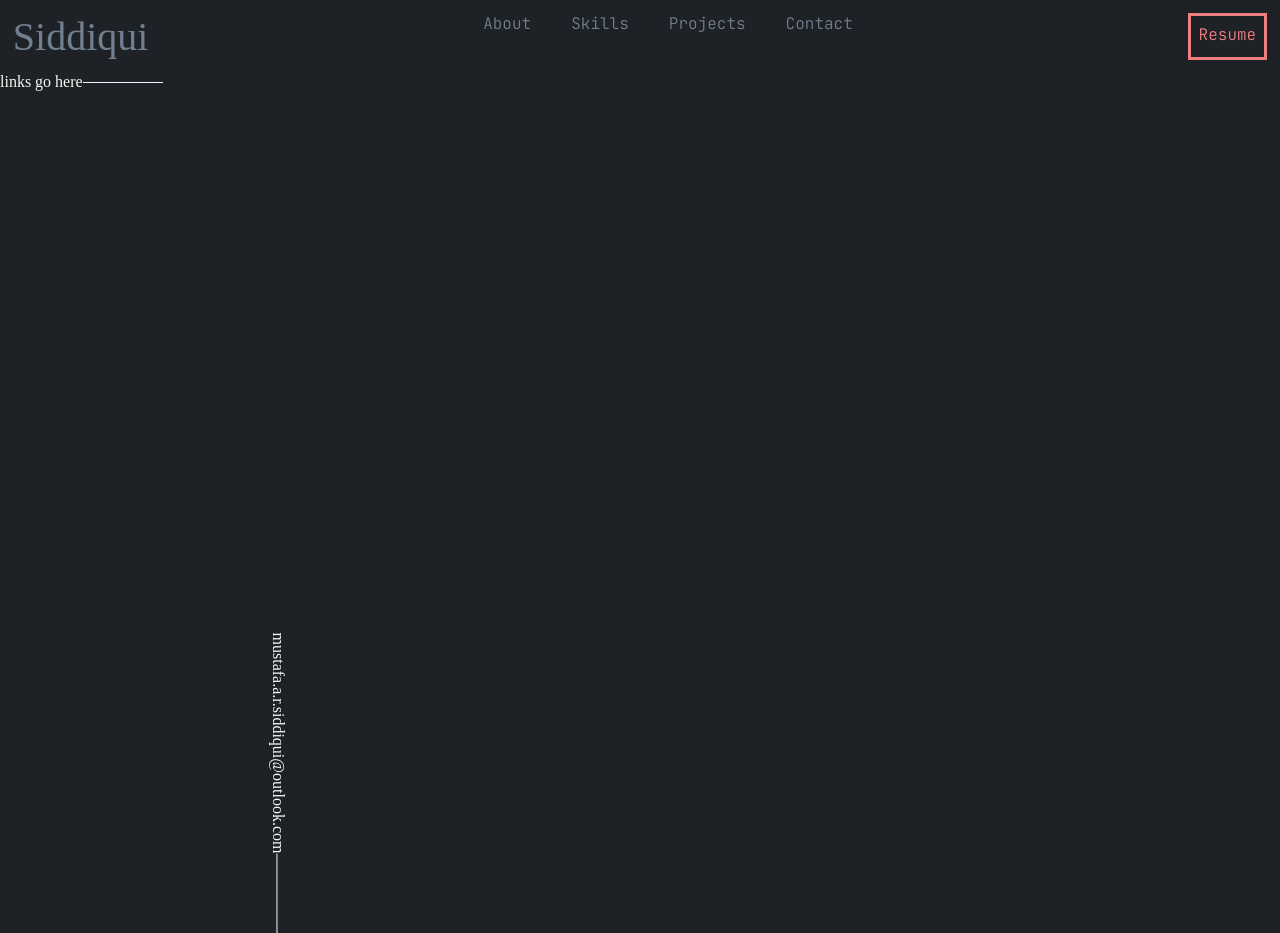
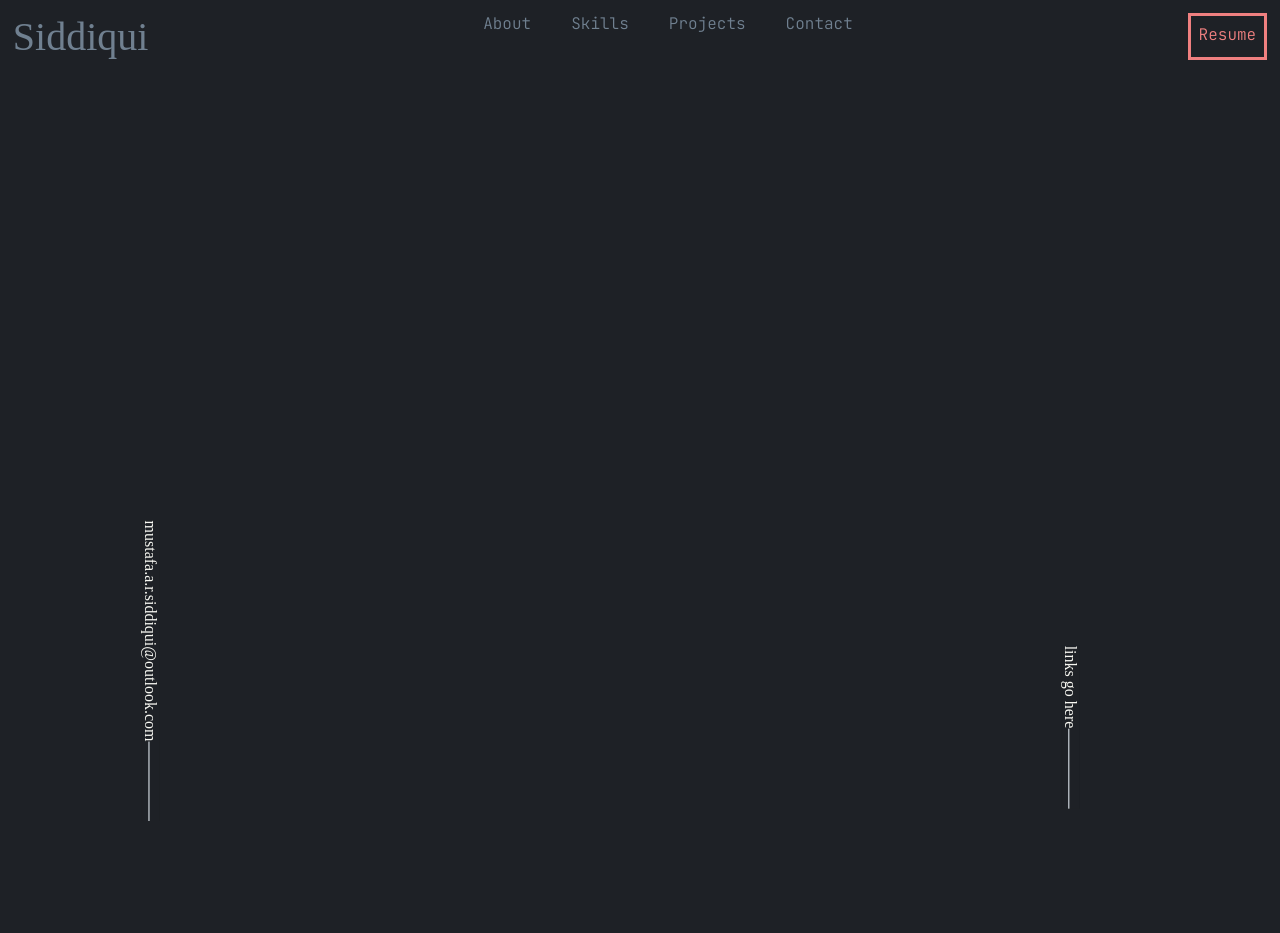
Before and after one commit to mush1e/Personal_portfolio, a React (Create React App) app: page / in a window 1280 px wide. After the commit the page ends 821 px from the top, so only its background shows below. Built offline with nearby package versions, Linux system fonts and the light colour scheme; a web font is replaced by a local one.

Commit message:
Footer issue fixed

```diff
--- a/src/styles/footer.css
+++ b/src/styles/footer.css
@@ -1,15 +1,16 @@
 .email--footer-div{
     position: absolute;
     transform: rotate(90deg);
-    bottom: 1vh;
-    left: 10%;
+    bottom: 15vh;
+    left: 0%;
 }
-/* .icon--footer-div{
+.icon--footer-div{
+    top: auto;
     position: absolute;
     transform: rotate(90deg);
-    left: 90%;
-    bottom: 1vh;
-} */
+    right: 10%;
+    bottom: 8vh
+}
 
 text {
     overflow: hidden;
```
